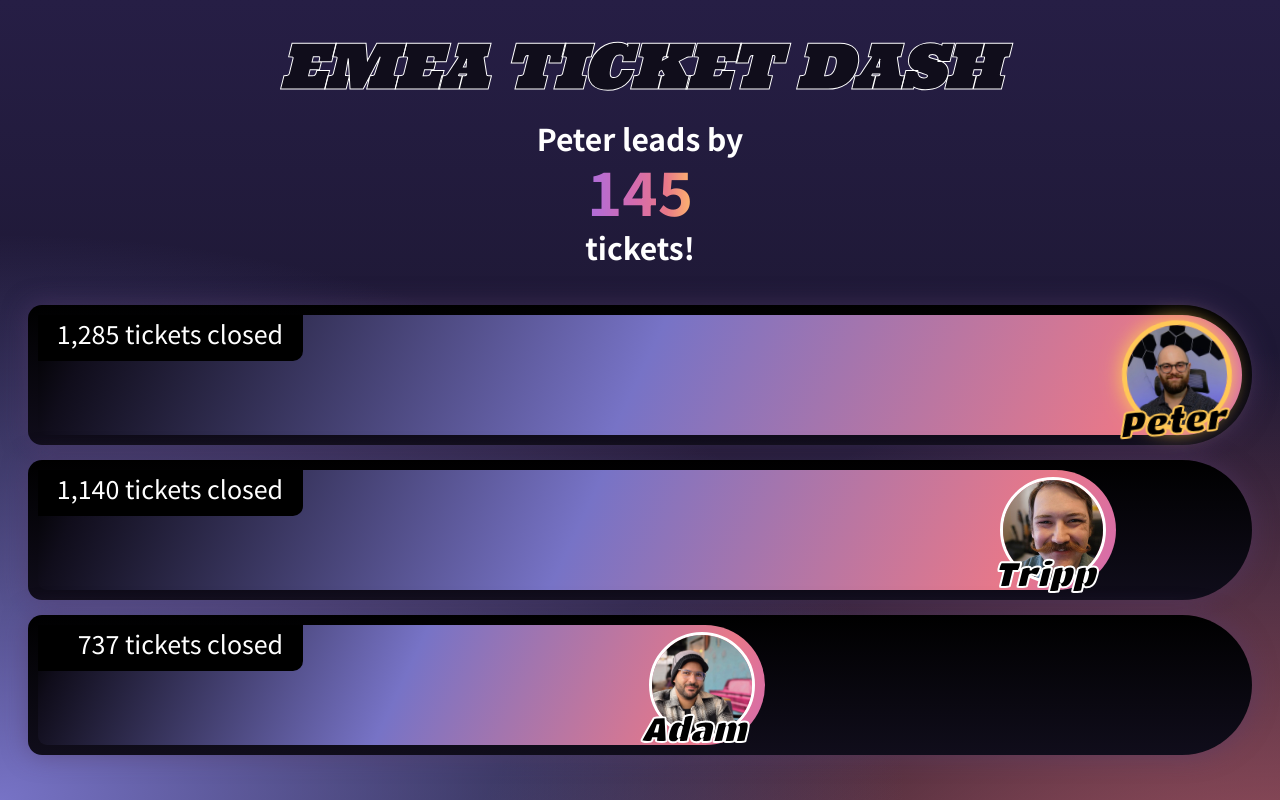
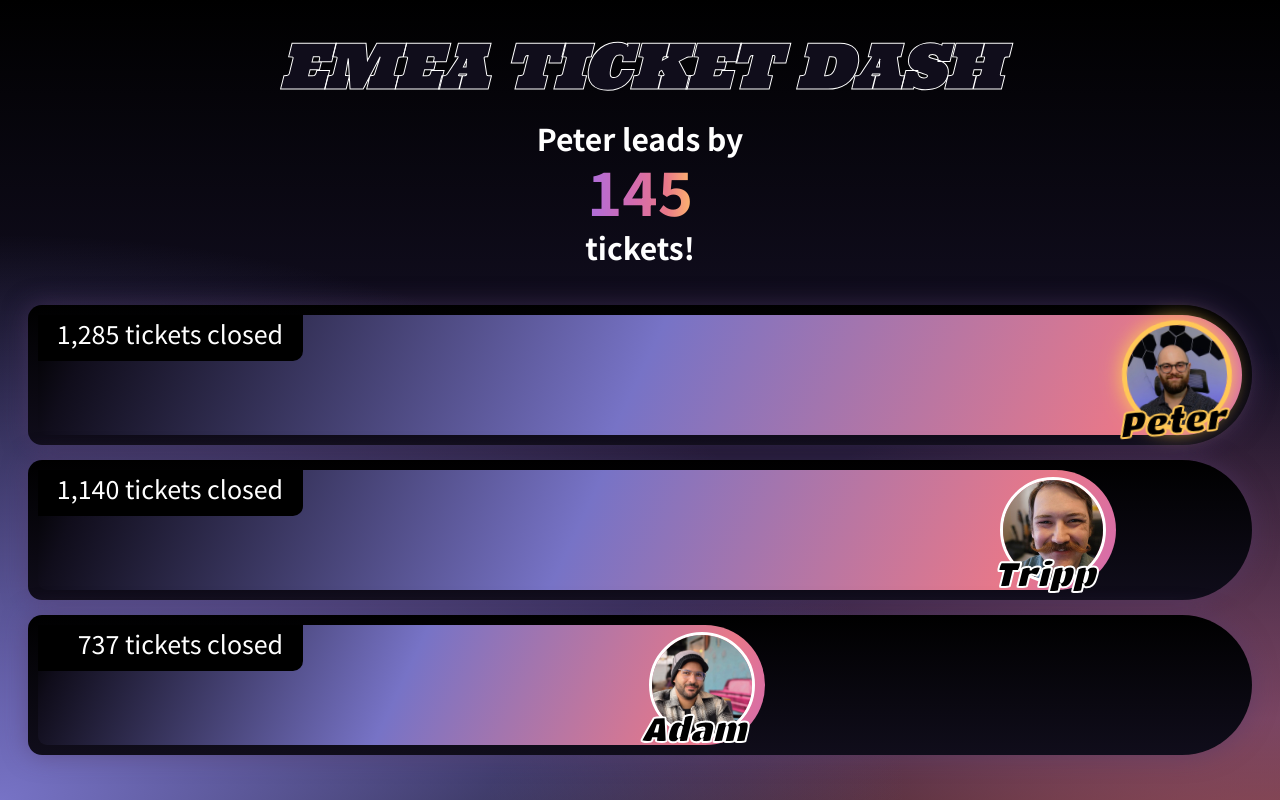
Before and after one commit to PxlH00t/TicketDash, a plain HTML site: page index.html in a window 1280 px wide. Drawn offline with Linux system fonts and the light colour scheme.

Commit message:
darker gradient

```diff
--- a/index.html
+++ b/index.html
@@ -7,6 +7,7 @@
     <title>Ticket Dash</title>
     <link rel="stylesheet" href="style.css">
     <script src="script.js" defer></script>
+    <link rel="icon" type="image/x-icon" href="/imgs/flagicon.png">
     <link rel="preconnect" href="https://fonts.googleapis.com">
     <link rel="preconnect" href="https://fonts.gstatic.com" crossorigin>
     <link href="https://fonts.googleapis.com/css2?family=Noto+Sans+JP:wght@100..900&family=Titan+One&family=Ultra&display=swap" rel="stylesheet">
--- a/style.css
+++ b/style.css
@@ -94,8 +94,8 @@ body {
         ),
         linear-gradient(
             to bottom,
-            var(--color-purple-dark) 0%,
-            var(--color-surface) 75%,
+            var(--color-black) 0%,
+            var(--color-purple-dark) 90%,
             var(--color-dark) 100%
         );
 
```
Also changed, not shown: imgs/flagicon.png (added).
